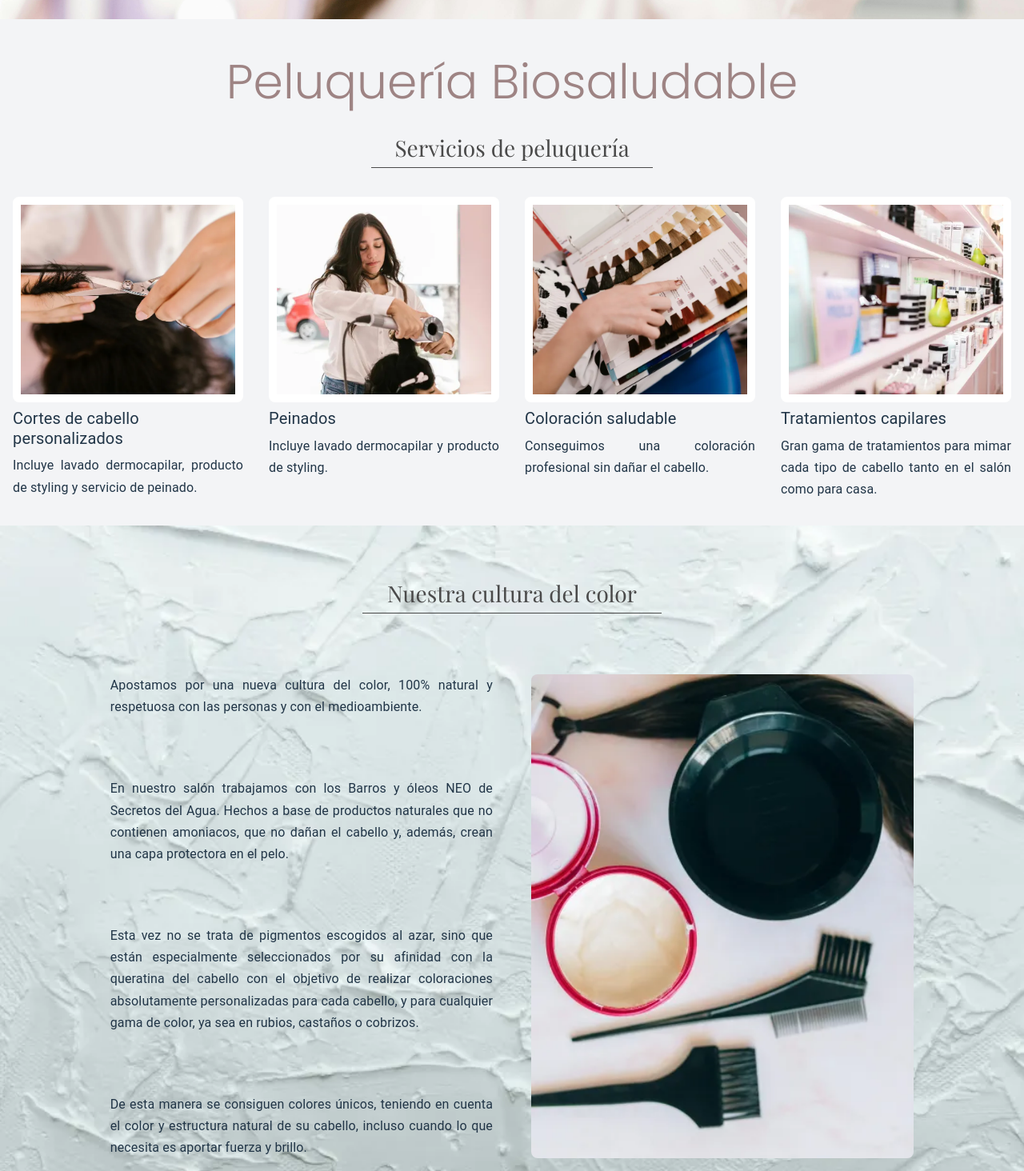
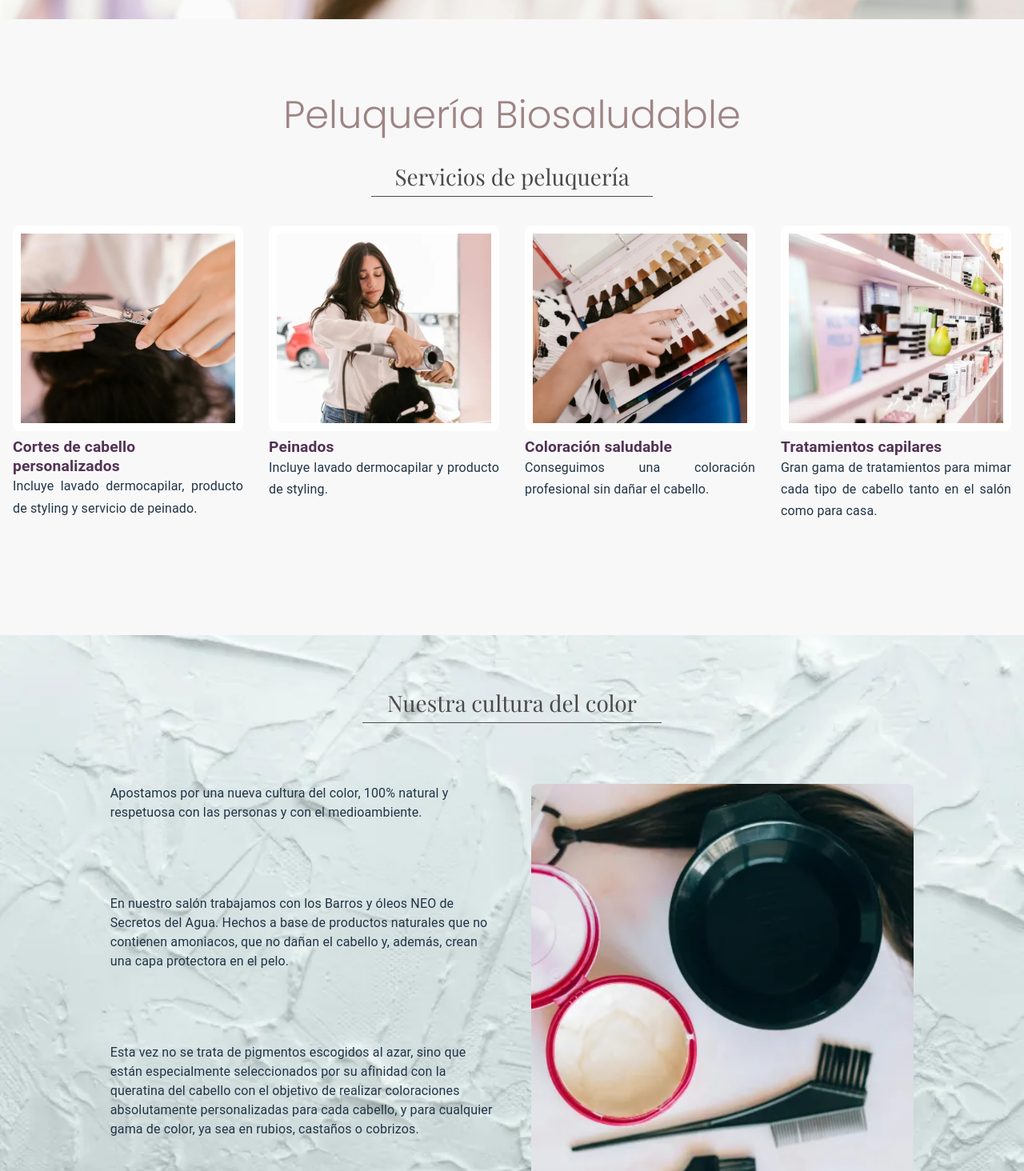
Before and after one commit to micrana23/proyecto-peluqueria, a React (Vite) app in the folder peluqueria-frontend/: page /servicios/peluqueria in a window 1280 px wide. Shown: the part 526-1990 px from the top of the page at 80% size. Built offline with nearby package versions, Linux system fonts and the light colour scheme.

Commit message:
AjustesPeluqueria

```diff
--- a/peluqueria-frontend/src/components/Layout.jsx
+++ b/peluqueria-frontend/src/components/Layout.jsx
@@ -9,7 +9,7 @@ import { Link } from "react-router-dom";
 
 const Layout = ({ children }) => {
   return (
-    <div className="flex flex-col w-full min-h-screen bg-gray-100">
+    <div className="flex flex-col w-full min-h-screen bg-white-100">
       <Header />
       <main className="flex-grow">{children}</main>
       <footer className="relative p-4 md:p-8 bg-gradient-to-r from-[#f4c0b6] to-[#f0a9a0] text-white shadow-md">
--- a/peluqueria-frontend/src/pages/Contacto.jsx
+++ b/peluqueria-frontend/src/pages/Contacto.jsx
@@ -69,7 +69,7 @@ const Contacto = () => {
 
   return (
     <Layout>
-      <div className="flex flex-col items-center justify-center min-h-screen bg-green-200">
+      <div className="flex flex-col items-center justify-center min-h-screen bg-violet-100">
         <h1 className="font-poppins font-light text-xl md:text-3xl lg:text-4xl text-black text-center underline mb-5">
           ¿Tienes alguna duda?, ¡Escríbenos!
         </h1>
--- a/peluqueria-frontend/src/pages/Peluqueria.jsx
+++ b/peluqueria-frontend/src/pages/Peluqueria.jsx
@@ -52,21 +52,23 @@ const Peluqueria = () => {
           alt="Descripción de la imagen"
           className="w-full h-auto sm:h-[550px] h-[550px] object-cover relative z-0"
         />
-
         {/* Título (h1) fuera de la imagen */}
         <div className="relative z-20 flex flex-col items-center justify-center my-8">
-          <h1 className="custom-h1 text-6xl sm:text-5xl lg:text-6xl mt-4">
+          <h1 className="custom-h1 text-6xl sm:text-5xl lg:text-5xl mt-16">
             Peluquería Biosaludable
           </h1>
         </div>
-
         {/* Contenido por debajo del título */}
         <div className="relative z-20 flex flex-col items-center justify-center my-2">
           <h2 className="custom-h2">Servicios de peluquería</h2>
         </div>
-
         {/* Servicios con imágenes */}
-        <Grid container spacing={4} className="relative z-20 my-8 px-4">
+        <Grid
+          container
+          spacing={4}
+          className="relative z-20 my-8 px-4"
+          style={{ marginBottom: "130px" }}
+        >
           {services.map((service) => (
             <Grid item xs={12} sm={6} md={3} key={service.title}>
               <div
@@ -94,7 +96,9 @@ const Peluqueria = () => {
                 align="left"
                 style={{
                   marginTop: "8px",
-                  fontSize: "1.25rem",
+                  fontSize: "1.20rem",
+                  fontWeight: "bold",
+                  color: "#523253",
                 }}
               >
                 {service.title}
@@ -104,15 +108,13 @@ const Peluqueria = () => {
               <Typography
                 variant="body1"
                 component="p"
-                align="left"
                 className="peluqueria-text"
                 sx={{
                   textAlign: "justify",
-                  marginTop: "8px",
                   lineHeight: 1.7,
-                  "@media (max-width: 599px)": {
-                    marginBottom: "16px",
-                    lineHeight: 1.4,
+                  marginBottom: "24px", // Mantiene una separación adecuada para pantallas móviles
+                  "@media (min-width: 600px)": {
+                    marginBottom: "12px", // Reduce la separación para pantallas medianas y grandes
                   },
                 }}
               >
@@ -121,7 +123,6 @@ const Peluqueria = () => {
             </Grid>
           ))}
         </Grid>
-
         {/* Nuevo h2 con fondo y contenedor */}
         <div
           className="bg-cover bg-center py-8"
@@ -149,15 +150,7 @@ const Peluqueria = () => {
               <Typography
                 variant="body1"
                 component="p"
-                className="peluqueria-text"
-                sx={{
-                  textAlign: "justify",
-                  lineHeight: 1.7,
-                  "@media (max-width: 599px)": {
-                    marginBottom: "16px",
-                    lineHeight: 1.4,
-                  },
-                }}
+                className="section peluqueria-text"
               >
                 Apostamos por una nueva cultura del color, 100% natural y
                 respetuosa con las personas y con el medioambiente.
@@ -167,14 +160,6 @@ const Peluqueria = () => {
                 variant="body1"
                 component="p"
                 className="peluqueria-text"
-                sx={{
-                  textAlign: "justify",
-                  lineHeight: 1.7,
-                  "@media (max-width: 599px)": {
-                    marginBottom: "16px",
-                    lineHeight: 1.4,
-                  },
-                }}
               >
                 En nuestro salón trabajamos con los Barros y óleos NEO de
                 Secretos del Agua. Hechos a base de productos naturales que no
@@ -186,14 +171,6 @@ const Peluqueria = () => {
                 variant="body1"
                 component="p"
                 className="peluqueria-text"
-                sx={{
-                  textAlign: "justify",
-                  lineHeight: 1.7,
-                  "@media (max-width: 599px)": {
-                    marginBottom: "16px",
-                    lineHeight: 1.4,
-                  },
-                }}
               >
                 Esta vez no se trata de pigmentos escogidos al azar, sino que
                 están especialmente seleccionados por su afinidad con la
@@ -206,14 +183,6 @@ const Peluqueria = () => {
                 variant="body1"
                 component="p"
                 className="peluqueria-text"
-                sx={{
-                  textAlign: "justify",
-                  lineHeight: 1.7,
-                  "@media (max-width: 599px)": {
-                    marginBottom: "16px",
-                    lineHeight: 1.4,
-                  },
-                }}
               >
                 De esta manera se consiguen colores únicos, teniendo en cuenta
                 el color y estructura natural de su cabello, incluso cuando lo
@@ -239,7 +208,6 @@ const Peluqueria = () => {
             </div>
           </div>
         </div>
-
         {/* Nuevo contenedor con el h2 y carrusel */}
         <div className="bg-white py-8">
           {/* H2 centrado */}
@@ -303,6 +271,8 @@ const Peluqueria = () => {
             </div>
           )}
         </div>
+        <div className="mb-14" />
+        {/*Este div añade mas margen debajo del carrousel*/}
       </div>
     </Layout>
   );
--- a/peluqueria-frontend/src/styles/global.css
+++ b/peluqueria-frontend/src/styles/global.css
@@ -91,3 +91,10 @@ button:hover {
   height: 237.033px; /* Se añadió px */
   object-fit: cover;
 }
+
+.peluqueria-texto {
+  text-align: justify;
+  font-size: 1.5rem;
+  line-height: 1.3; /* Ajusta el valor según tus preferencias */
+  margin-bottom: 0.8rem;
+}
```
